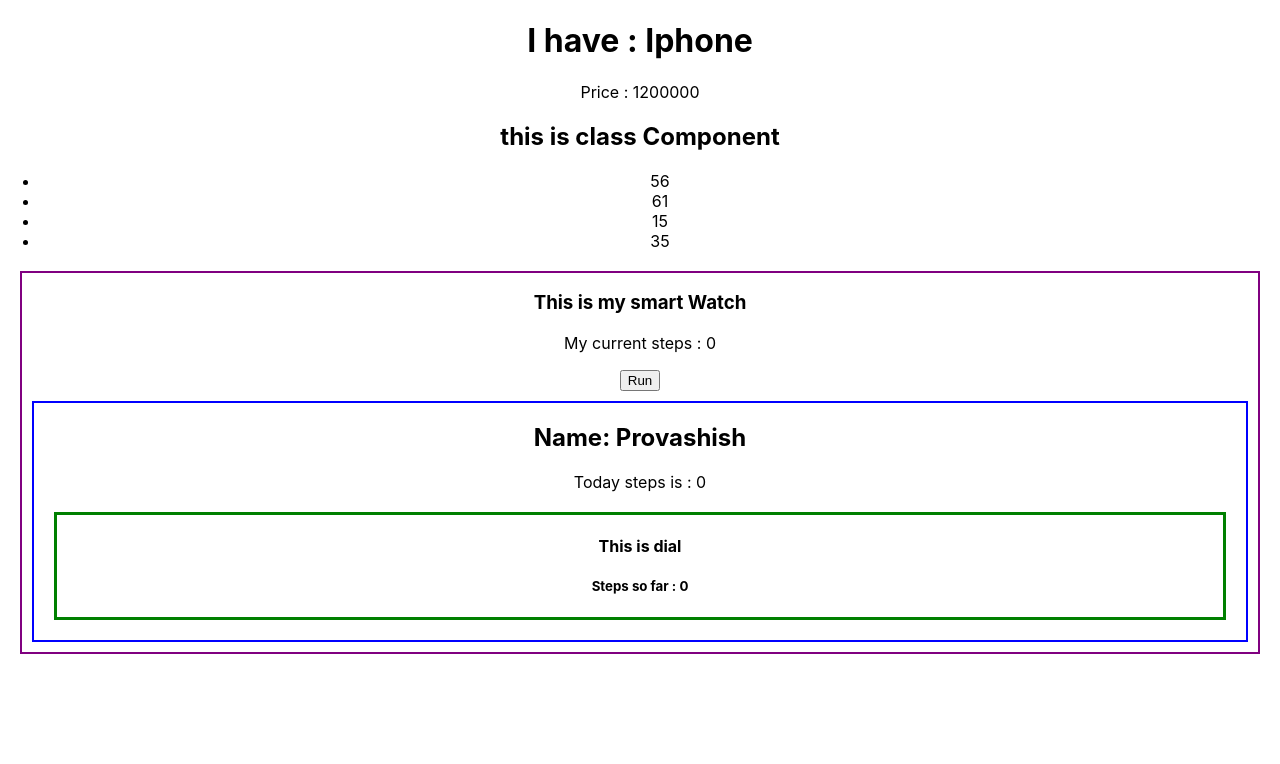
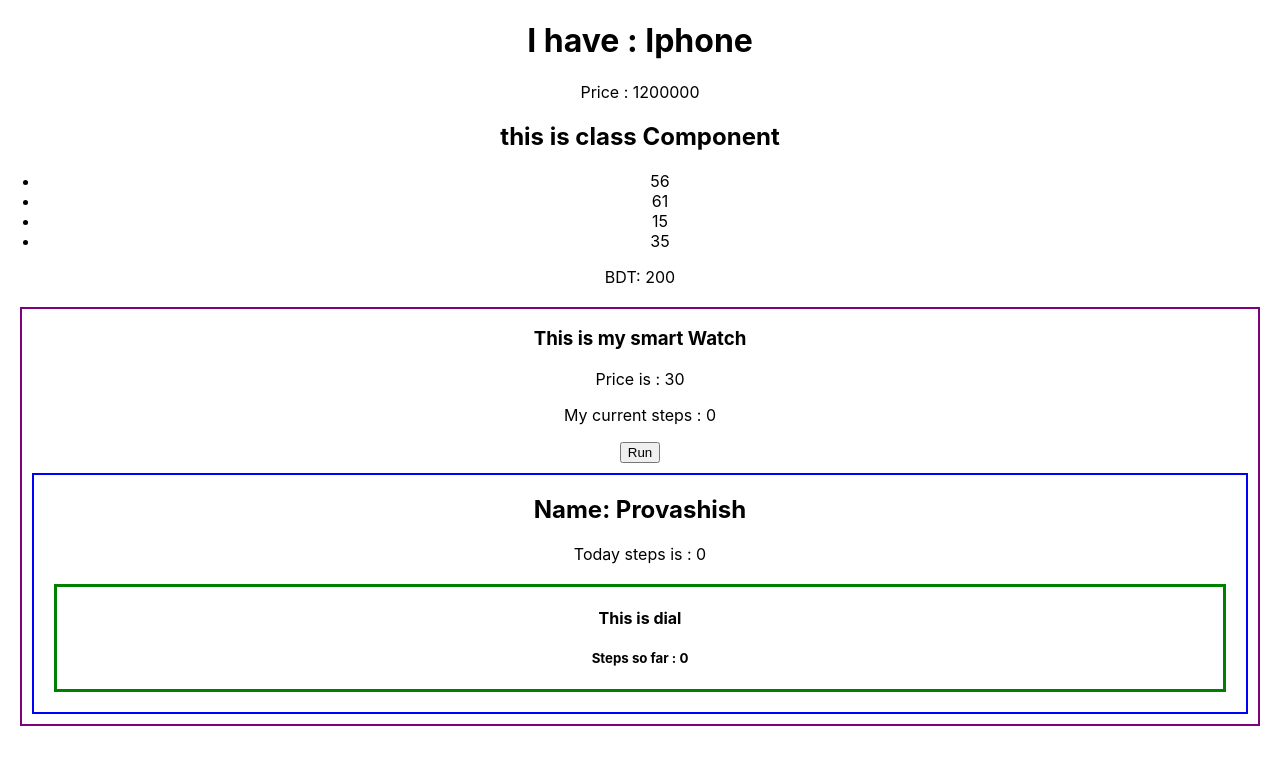
Before and after one commit to provashish95/how-react-works, a React (Create React App) app: page / in a window 1280 px wide. Shown: the top 764 px of the page. Built offline with nearby package versions, Linux system fonts and the light colour scheme.

Commit message:
added calculate file

```diff
--- a/src/components/Device/Device.js
+++ b/src/components/Device/Device.js
@@ -1,11 +1,17 @@
 import React from 'react';
 import DeviceDetail from '../DeviceDetail/DeviceDetail';
+import { mul } from '../utilities/calculate';
 
+
+const num1 = 20;
+const num2 = 10;
+const total = mul(num1 , num2);
 const Device = (props) => {
     return (
         <div>
             <h1>I have : {props.name}</h1>
             <DeviceDetail price={props.price}></DeviceDetail>
+            <p>BDT: {total}</p>
         </div>
     );
 };
--- a/src/components/Tablet/Tablet.js
+++ b/src/components/Tablet/Tablet.js
@@ -1,7 +1,4 @@
 import React, { Component } from 'react';
-
-
-
 
 const numbers = [56, 61, 15, 35];
 class Tablet extends Component {
--- a/src/components/Watch/Watch.js
+++ b/src/components/Watch/Watch.js
@@ -1,5 +1,10 @@
 import React, { useEffect, useState } from 'react';
 import Display from '../Display/Display';
+import { sum } from '../utilities/calculate';
+
+const num1 = 20;
+const num2 = 10;
+const total = sum(num1, num2);
 
 const Watch = () => {
     const [steps, setSteps] = useState(0)
@@ -14,6 +19,7 @@ const Watch = () => {
     return (
         <div style={{ border: '2px solid purple', margin: '20px' }}>
             <h3>This is my smart Watch</h3>
+            <p>Price is : {total}</p>
             <p>My current steps : {steps}</p>
             <button onClick={increaseSteps}>Run</button>
             <Display name="Provashish" steps={steps}></Display>
--- /dev/null
+++ b/src/components/utilities/calculate.js
@@ -0,0 +1,9 @@
+const sum = (num1, num2) => {
+    return num1 + num2;
+}
+
+const mul = (num1, num2) => {
+    return num1 * num2;
+}
+
+export { sum, mul }
```
